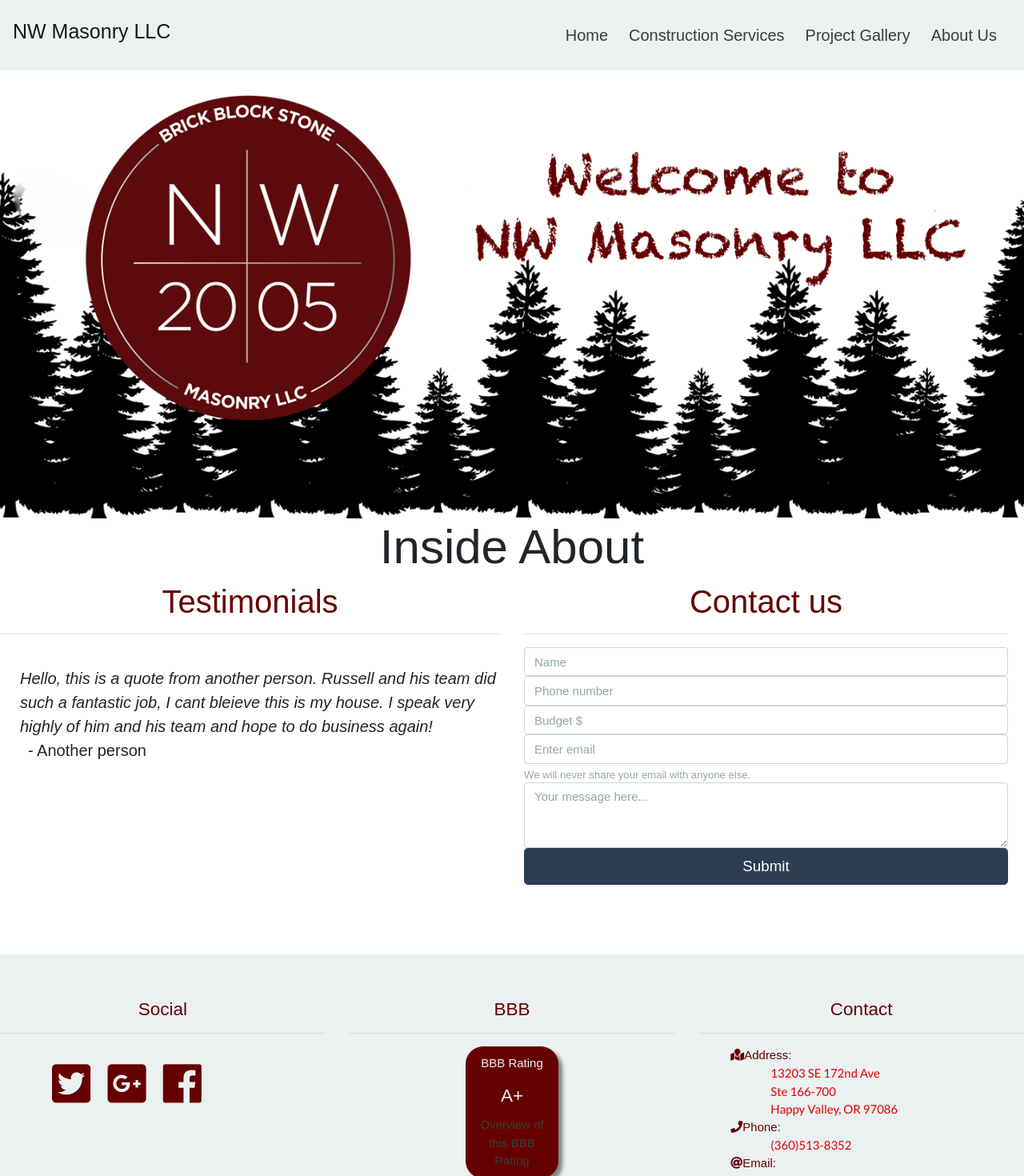
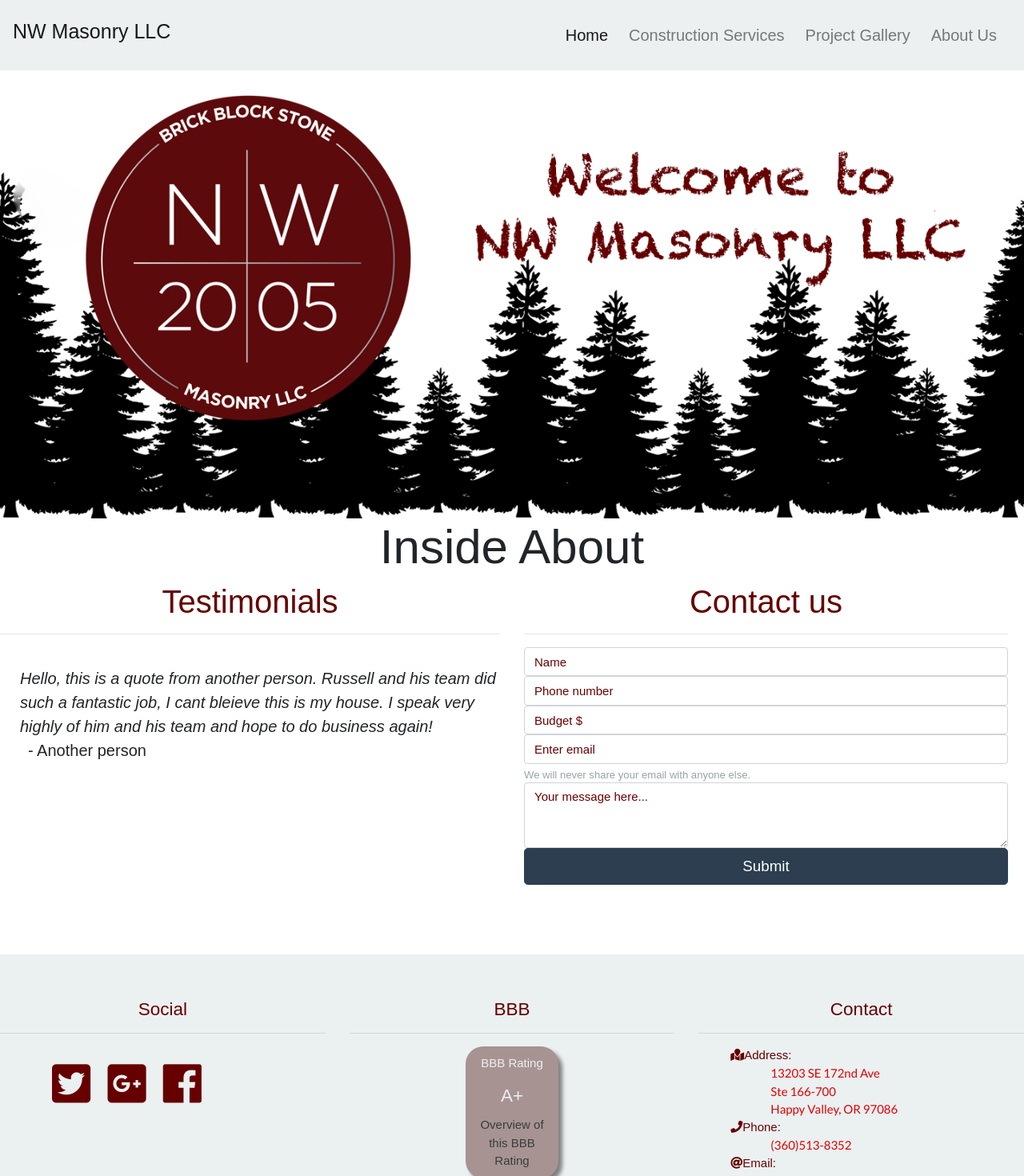
Before and after one commit to ashleynicole472/NWMasonry, a React (Create React App) app in the folder nwmasonry/: page / in a window 1280 px wide. Shown: the top 1470 px of the page at 80% size. Built offline with nearby package versions, Linux system fonts and the light colour scheme.

Commit message:
Still working with colors throughout the ap

```diff
--- a/nwmasonry/src/App.css
+++ b/nwmasonry/src/App.css
@@ -1,5 +1,5 @@
 a {
-    color: #34403A !important;
+    color: #34403A;
     text-decoration: none !important;
 }
 
@@ -28,3 +28,18 @@
 .card {
     max-width: 20rem;
 }
+
+
+
+::placeholder { /* Chrome, Firefox, Opera, Safari 10.1+ */
+    color: #660000 !important;
+    opacity: 1; /* Firefox */
+}
+
+:-ms-input-placeholder { /* Internet Explorer 10-11 */
+    color: #660000;
+}
+
+::-ms-input-placeholder { /* Microsoft Edge */
+    color: #660000;
+}
--- a/nwmasonry/src/Components/Footer/Footer.css
+++ b/nwmasonry/src/Components/Footer/Footer.css
@@ -10,7 +10,7 @@
 }
 
 .bbb-rating {
-    background-color: #660000;
+    background-color: #a89393;
     padding: 10px;
     border-radius: 22px;
     box-shadow: 5px 5px 5px grey;
@@ -35,10 +35,6 @@
     color: #ebf0f1 !important;
 }
 
-#card-text {
-    color: #ebf0f1 !important;
-}
-
 .Social-icon {
     font-size: 55px;
     padding-left: 25px;
--- a/nwmasonry/src/components/Footer/footer.js
+++ b/nwmasonry/src/components/Footer/footer.js
@@ -24,7 +24,7 @@
                                     <p id="rating-text">BBB Rating</p>
                                     <h4 className="card-title" id="rating-text">A+</h4>
                                     <a href="https://www.bbb.org/us/wa/vancouver/profile/mason-contractors/nw-masonry-llc-1296-22649156"
-                                        className="card-text"
+                                        className="link-bbb"
                                         target="#">Overview of this BBB Rating
                                     </a>
                                 </div>
```
